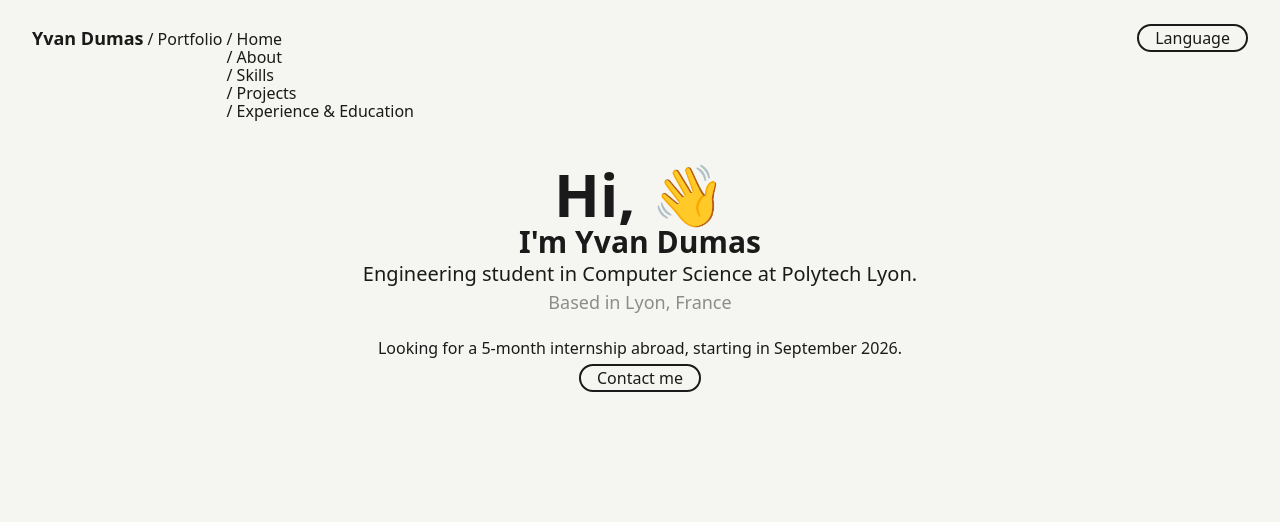
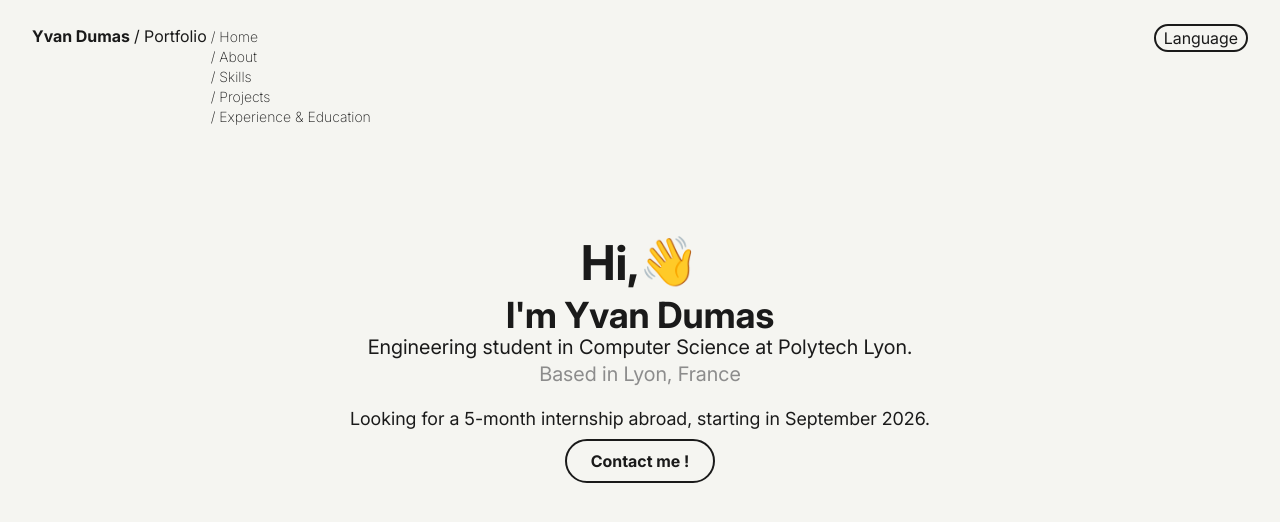
Before and after one commit to Yvan-Dumas/Portfolio, a React (Vite) app: page / in a window 1280 px wide. Shown: the top 522 px of the page. Built offline with nearby package versions, Linux system fonts and the light colour scheme.

Commit message:
hero section and css refactoring

```diff
--- a/src/components/Navbar.jsx
+++ b/src/components/Navbar.jsx
@@ -12,13 +12,13 @@ export default function Navbar() {
 
             {/* left part: navigation */}
             <div className="flex items-baseline gap-1 leading-4.5">
-                <h1 className="font-bold text-lg">Yvan Dumas</h1>
+                <h1 className="font-bold text-base">Yvan Dumas</h1>
                 <span>/ Portfolio</span>
 
                 <ul className="flex flex-col">
                     {navLinks.map((link) => (
                         <li key={link.name}>
-                            <a href={link.href} className="font-extralight hover:underline">
+                            <a href={link.href} className="font-extralight hover:underline text-sm">
                                 / {link.name}
                             </a>
                         </li>
@@ -28,7 +28,7 @@ export default function Navbar() {
             </div>
 
             {/* right part: language btn */}
-            <button className="border-2 rounded-full px-4 text-base">
+            <button className="border-2 rounded-full px-2 text-base">
                 Language
             </button>
         </nav>
--- a/src/sections/Hero.jsx
+++ b/src/sections/Hero.jsx
@@ -1,17 +1,18 @@
 export default function Hero() {
   return (
-    <section className="flex flex-col items-center justify-center text-center px-4 pt-5">
-      <div className="text-4xl md:text-6xl font-bold mb-2">
-        Hi, <span className="inline-block animate-wave">👋</span>
+    <section className="flex flex-col items-center justify-center text-center px-4 pt-5 min-h-100">
+      <div className="flex items-center text-4xl md:text-5xl font-bold mb-2">
+        <span>Hi, </span>
+        <span className="animate-wave origin-bottom-right relative -top-0.5">👋</span>
       </div>
 
-      <h2 className="text-3xl md:text-3xl font-bold">I'm Yvan Dumas</h2>
-      <h3 className="text-lg md:text-xl">Engineering student in Computer Science at Polytech Lyon.</h3>
-      <p className="text-secondary-text text-base md:text-lg">Based in Lyon, France</p>
+      <h2 className="text-2xl md:text-4xl font-bold">I'm Yvan Dumas</h2>
+      <h3 className="text-base md:text-xl leading-tight">Engineering student in Computer Science at Polytech Lyon.</h3>
+      <p className="text-secondary-text text-base md:text-xl">Based in Lyon, France</p>
 
-      <p className="pt-5 pb-1">Looking for a 5-month internship abroad, starting in September 2026.</p>
+      <p className="text-sm md:text-lg pt-5 pb-2 leading-tight">Looking for a 5-month internship abroad, starting in September 2026.</p>
 
-      <button className="border-2 rounded-full px-4 text-base">Contact me</button>
+      <button className="border-2 border-text rounded-full px-6 py-2 font-bold">Contact me !</button>
     </section>
   );
 }
--- a/src/styles/index.css
+++ b/src/styles/index.css
@@ -2,7 +2,7 @@
 
 @font-face {
   font-family: 'Inter';
-  src: url('/fonts/Inter-VariableFont.ttf') format('truetype');
+  src: url('../assets/fonts/Inter-VariableFont.ttf') format('truetype');
   font-weight: 100 900;
   font-style: normal;
   font-display: swap;
@@ -14,69 +14,14 @@
   --color-text: #1A1A1A;
   --color-secondary-text: #8C8C8C;
 
-  --font-inter : "Inter", system-ui;
+  --font-inter : 'Inter', 'Roboto', system-ui;
 }
 
-/* --------- CSS reset -----------*/
-/* 1. Use a more-intuitive box-sizing model */
-*, *::before, *::after {
-  box-sizing: border-box;
-}
+html, body {
+  background-color: var(--color-background);
+  color: var(--color-text);
+  font-family: var(--font-inter);
 
-/* 2. Remove default margin */
-*:not(dialog) {
-  margin: 0;
-}
-
-/* 3. Enable keyword animations */
-@media (prefers-reduced-motion: no-preference) {
-  html {
-    interpolate-size: allow-keywords;
-  }
-}
-
-body {
-  /* 4. Add accessible line-height */
   line-height: 1.5;
-  /* 5. Improve text rendering */
   -webkit-font-smoothing: antialiased;
 }
-
-/* 6. Improve media defaults */
-img, picture, video, canvas, svg {
-  display: block;
-  max-width: 100%;
-}
-
-/* 7. Inherit fonts for form controls */
-input, button, textarea, select {
-  font: inherit;
-}
-
-/* 8. Avoid text overflows */
-p, h1, h2, h3, h4, h5, h6 {
-  overflow-wrap: break-word;
-}
-
-/* 9. Improve line wrapping */
-p {
-  text-wrap: pretty;
-}
-h1, h2, h3, h4, h5, h6 {
-  text-wrap: balance;
-}
-
-/*
-  10. Create a root stacking context
-*/
-#root, #__next {
-  isolation: isolate;
-}
-/* ------------------------ */
-
-
-body {
-  background-color: var(--color-background);
-  color: var(--color-text);
-  font-family: var();
-}
```
Also changed, not shown: src/assets/fonts/Inter-VariableFont.ttf (renamed from public/fonts/Inter-VariableFont.ttf).
